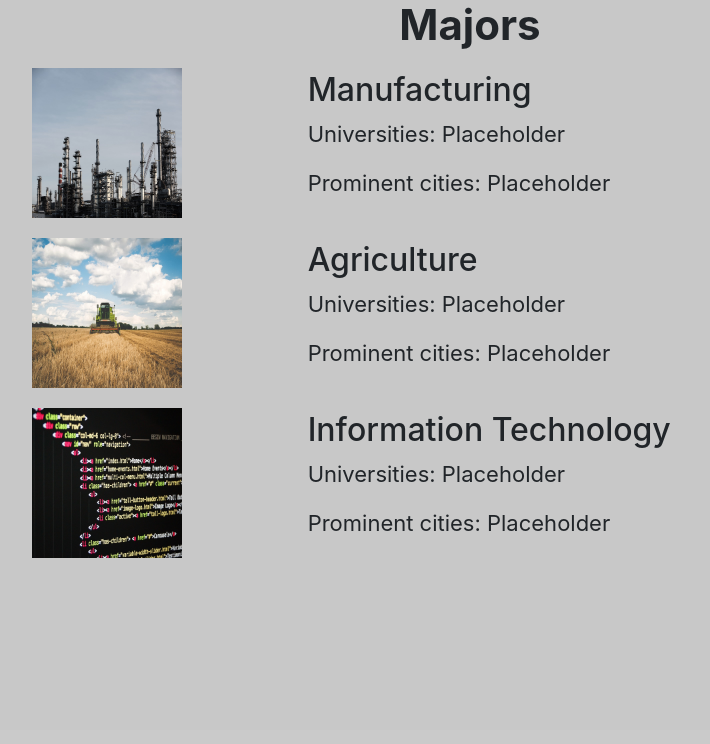
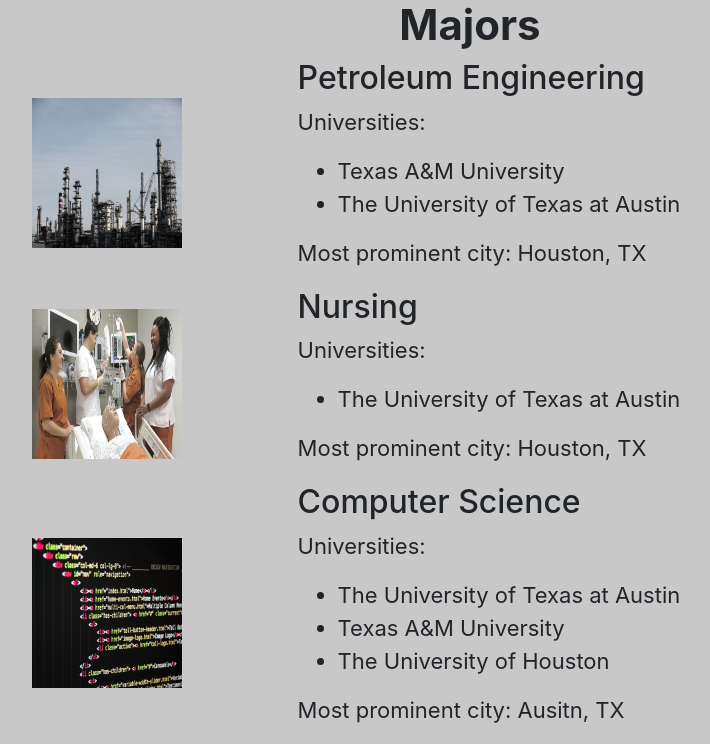
Before and after one commit to theworkingmen/idb, a Flask app: page /majors in a window 1280 px wide. Shown: the part 70-814 px from the top of the page, without its empty margins (170-880 px from the left). Before the commit the page ends 628 px from the top, so only its background shows below. Run offline with Flask 2, Linux system fonts and the light colour scheme; some libraries are stand-ins or nearby versions.

Commit message:
Majors.html updated

```diff
--- a/templates/majors.html
+++ b/templates/majors.html
@@ -35,19 +35,32 @@
 			<tr>
 				<td class="model-image"><img src="{{url_for('static', filename='images/manufacturingresize.jpg')}}" alt="Manufacturing" width="150" height="150" /></td>
 				<td class="model-data">
-					<h2>Manufacturing</h2>
-					<p>Universities: Placeholder</p>
-					<p>Prominent cities: Placeholder</p>
+					<h2>Petroleum Engineering</h2>
+					<p>Universities:</p>
+					<ul>
+						<li><a>Texas A&M University</a></li>
+						<li><a>The University of Texas at Austin</a></li>
+					</ul>
+					<p>Most prominent city: <a>Houston, TX</a></p>
+					<ul>
+
+					</ul>
 				</td>
 			</tr>
     </div>
 		<div class="model-entry">
 			<tr>
-				<td class="model-image"><img  src="{{url_for('static', filename='images/agricultureresize.jpg')}}" alt="Agriculture" width="150" height="150" /></td>
+				<td class="model-image"><img  src="{{url_for('static', filename='images/UTnursing.jpg')}}" alt="Agriculture" width="150" height="150" /></td>
 				<td class="model-data">
-					<h2>Agriculture</h2>
-					<p>Universities: Placeholder</p>
-					<p>Prominent cities: Placeholder</p>
+					<h2>Nursing</h2>
+					<p>Universities:</p>
+					<ul>
+						<li><a>The University of Texas at Austin</a></li>
+					</ul>
+					<p>Most prominent city: <a>Houston, TX</a></p>
+					<ul>
+
+					</ul>
 				</td>
 			</tr>
 		</div>
@@ -55,9 +68,14 @@
 			<tr>
 				<td class="model-image"><img src="{{url_for('static', filename='images/ITresize.jpg')}}" alt="Information Technology" width="150" height="150" /></td>
 				<td class="model-data">
-					<h2>Information Technology</h2>
-					<p>Universities: Placeholder</p>
-					<p>Prominent cities: Placeholder</p>
+					<h2>Computer Science</h2>
+					<p>Universities:</p>
+					<ul>
+						<li><a>The University of Texas at Austin</a></li>
+						<li><a>Texas A&M University</a></li>
+						<li><a>The University of Houston</a></li>
+					</ul>
+					<p>Most prominent city: <a>Ausitn, TX</a></p>
 				</td>
 			</tr>
 		</div>
```
